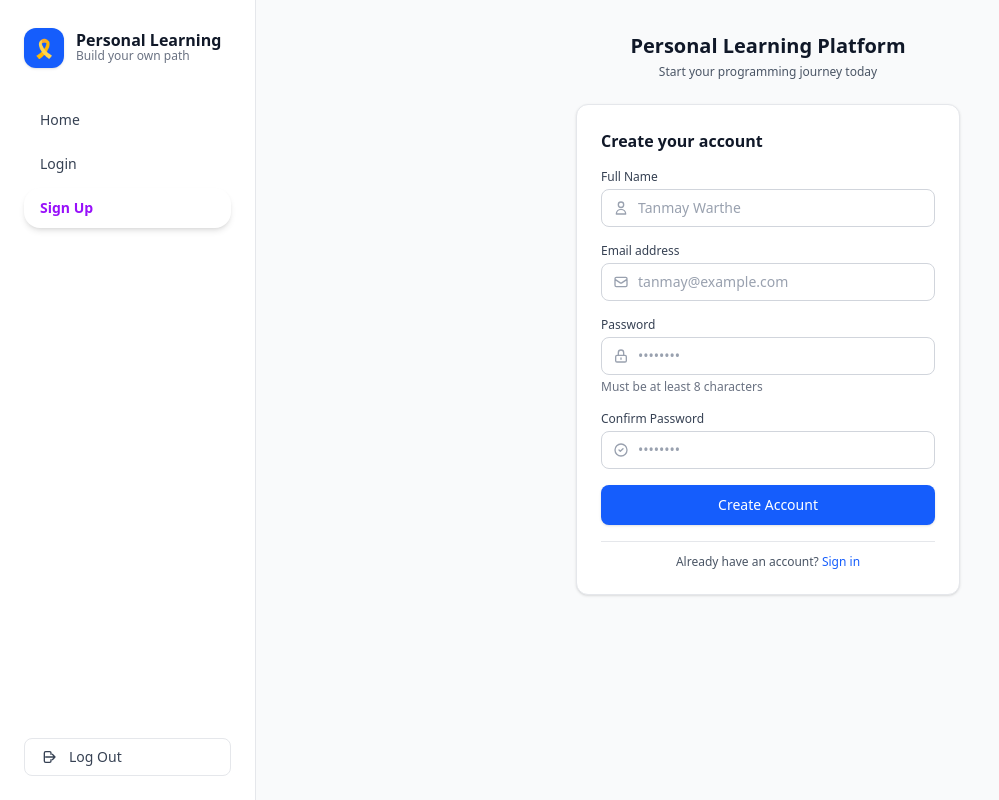
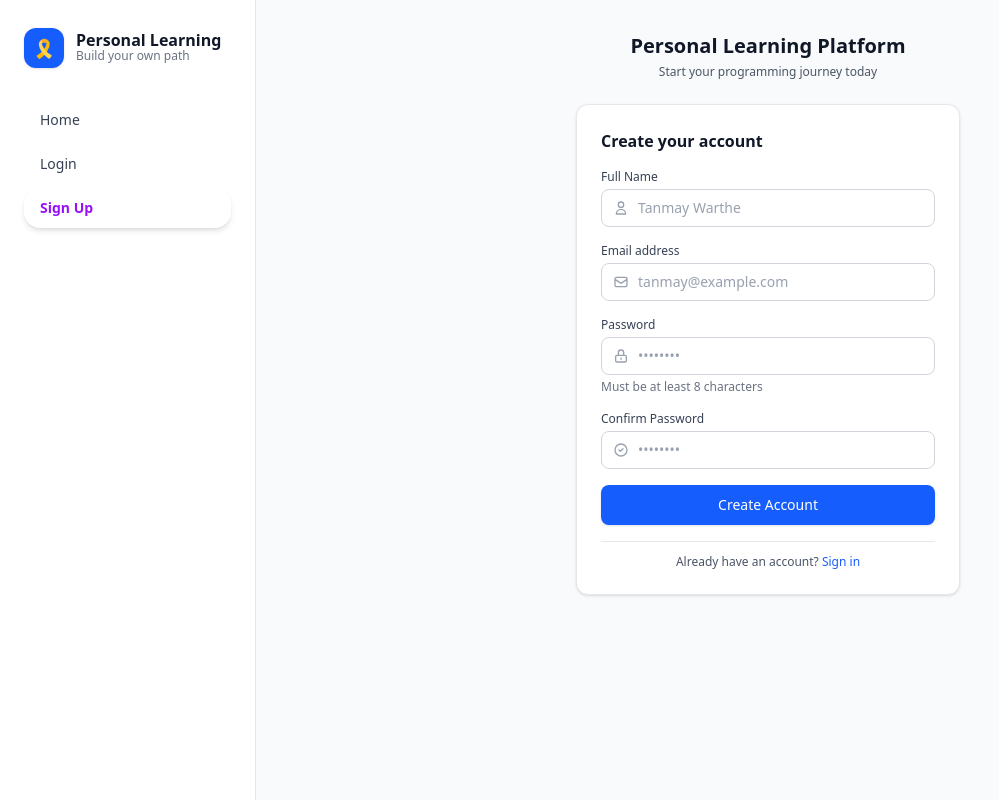
Before and after one commit to TanmayWarthe/personal-learning-platform, a Next.js app in the folder client/: page /register in a window 1280 px wide. Shown: the whole page, without its empty margins (0-999 px from the left). Built offline with nearby package versions, Linux system fonts and the light colour scheme; no server answers.

Commit message:
fix the sidebar

```diff
--- a/client/src/components/Sidebar.tsx
+++ b/client/src/components/Sidebar.tsx
@@ -45,6 +45,7 @@ export default function Sidebar() {
         </nav>
       </div>
 
+      {isAuthed && (
         <div className="mt-auto px-6 pb-6">
           <button
             onClick={() => {
@@ -60,6 +61,7 @@ export default function Sidebar() {
             <span className="font-medium">Log Out</span>
           </button>
         </div>
+      )}
     </aside>
   );
 }
```
Lines whose indentation alone changed are shown as unchanged.
